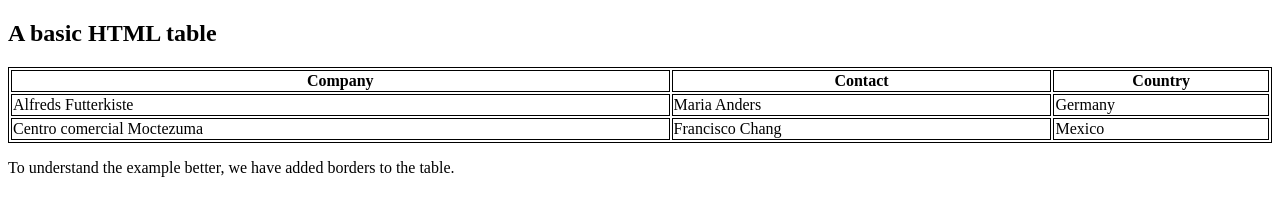
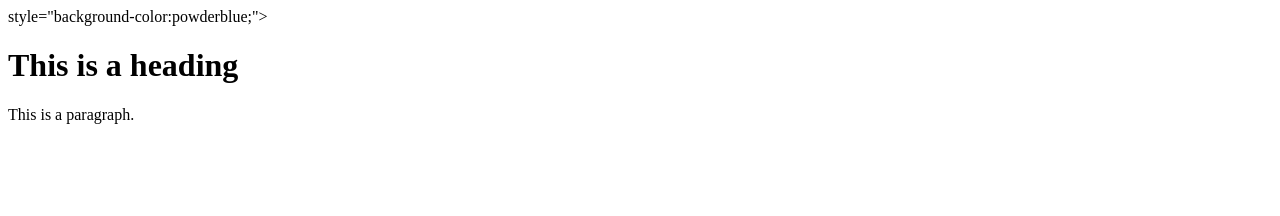
Before and after one commit to JohnMichaelEmeterio/Table, a plain HTML site: page index.html in a window 1280 px wide. Drawn offline with Linux system fonts and the light colour scheme.

Commit message:
Update index.html

```diff
--- a/index.html
+++ b/index.html
@@ -6,34 +6,10 @@
     <meta name="viewport" content="width=device-width, initial-scale=1.0">
     <title>Document</title>
 <head>
-    <style>
-table, th, td {
-  border:1px solid black;
-}
-</style>
-<body>
+    style="background-color:powderblue;">
 
-<h2>A basic HTML table</h2>
-
-<table style="width:100%">
-  <tr>
-    <th>Company</th>
-    <th>Contact</th>
-    <th>Country</th>
-  </tr>
-  <tr>
-    <td>Alfreds Futterkiste</td>
-    <td>Maria Anders</td>
-    <td>Germany</td>
-  </tr>
-  <tr>
-    <td>Centro comercial Moctezuma</td>
-    <td>Francisco Chang</td>
-    <td>Mexico</td>
-  </tr>
-</table>
-
-<p>To understand the example better, we have added borders to the table.</p>
+<h1>This is a heading</h1>
+<p>This is a paragraph.</p>
 
 </body>
 </html>
```
